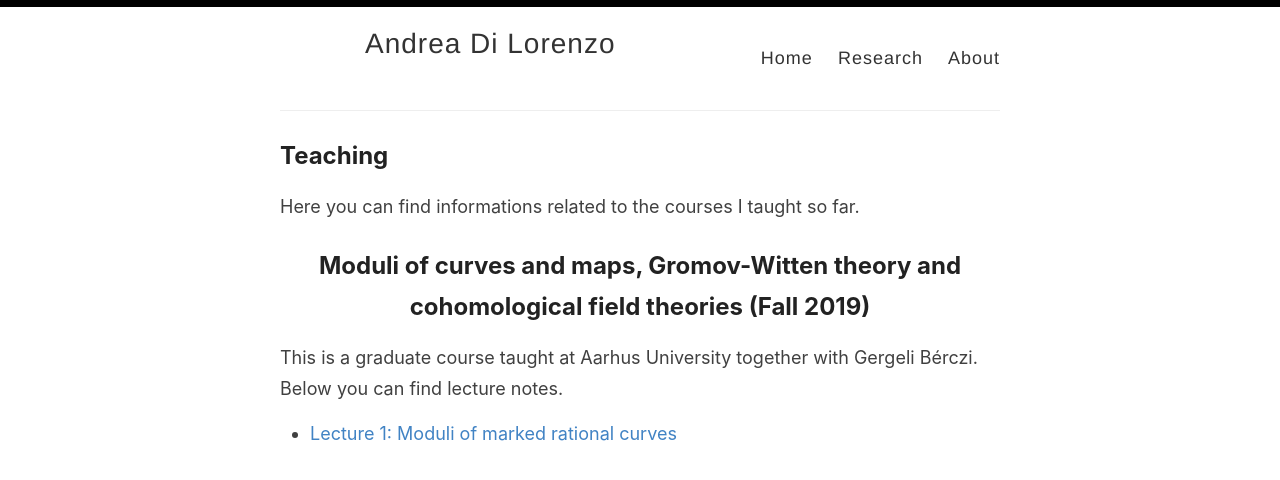
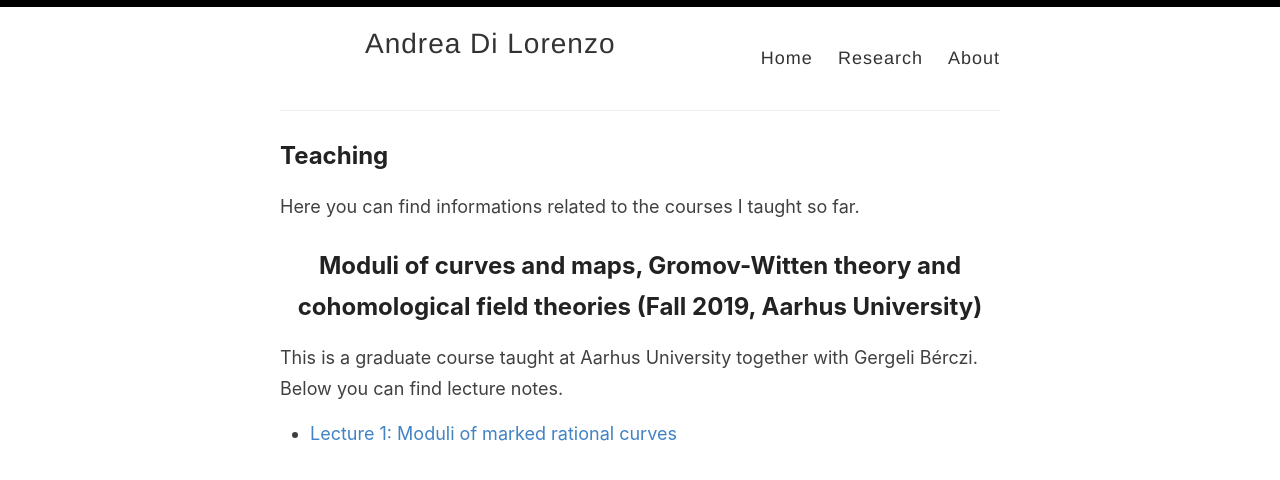
Before and after one commit to anddil/anddil.github.io, a Jekyll site: the page built from _pages/teaching.md, in a window 1280 px wide. Shown: the top 480 px of the page. Built offline with Jekyll 4.4.1, drawn with Linux system fonts in a browser that asks for light colours.

Commit message:
Update teaching.md

```diff
--- a/_pages/teaching.md
+++ b/_pages/teaching.md
@@ -5,7 +5,7 @@ permalink: /teaching/
 ---
 Here you can find informations related to the courses I taught so far.
 
-## Moduli of curves and maps, Gromov-Witten theory and cohomological field theories (Fall 2019)
+## Moduli of curves and maps, Gromov-Witten theory and cohomological field theories (Fall 2019, Aarhus University)
 
 This is a graduate course taught at Aarhus University together with Gergeli Bérczi. Below you can find lecture notes.
 
```
